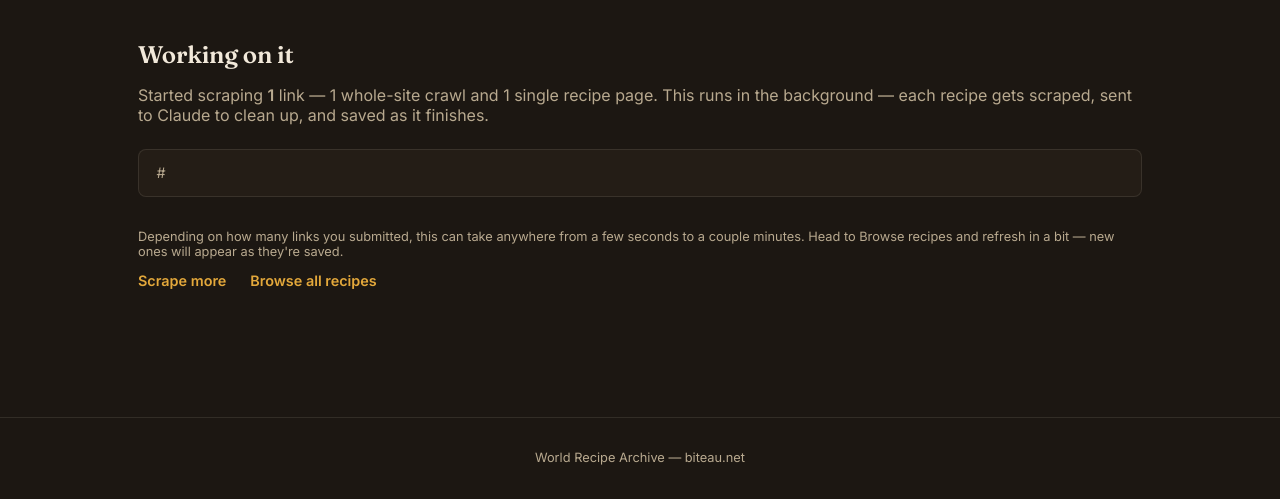
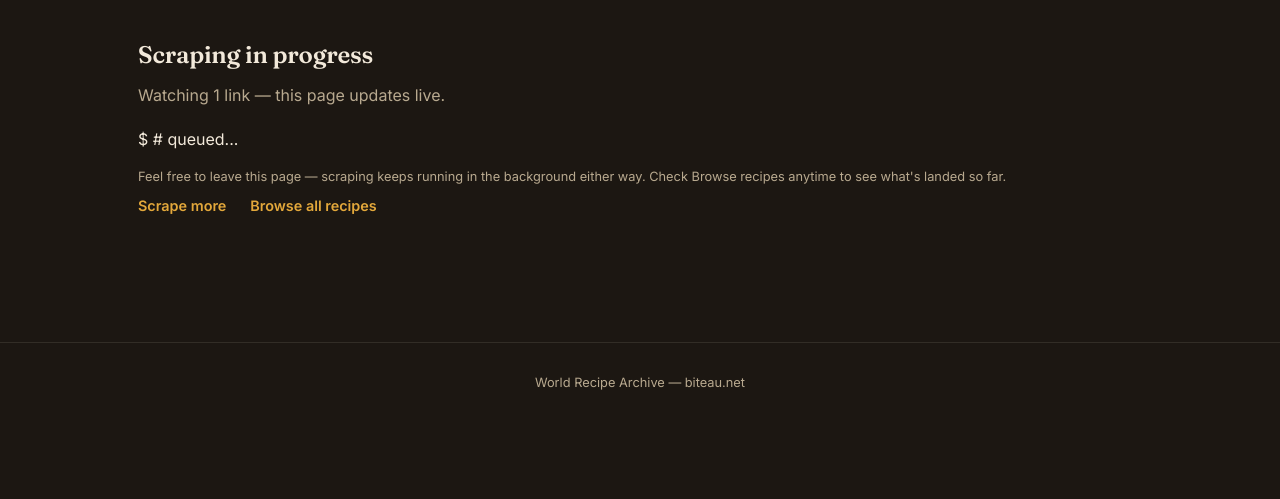
Before and after one commit to vbiteau/recipe-archive, a Flask app: template templates/scrape_result.html in a window 1280 px wide. Shown: the part 72-571 px from the top of the page. Run offline with Flask 3, Linux system fonts and the light colour scheme; the template is opened without the code that fills it: most values are stand-ins (such as "Sample title", 1, 10 or a date in 2020).

Commit message:
Update scrape_result.html

```diff
--- a/templates/scrape_result.html
+++ b/templates/scrape_result.html
@@ -1,34 +1,26 @@
 {% extends "base.html" %}
-{% block title %}Scraping started{% endblock %}
+{% block title %}Scraping...{% endblock %}
 
 {% block content %}
 <section class="results">
-  <h1>Working on it</h1>
-
+  <h1>Scraping in progress</h1>
   <p class="results-summary">
-    Started scraping <strong>{{ submitted_count }}</strong> link{{ 's' if submitted_count != 1 else '' }}
-    {%- if site_count and single_count %}
-      — {{ site_count }} whole-site crawl{{ 's' if site_count != 1 else '' }} and
-      {{ single_count }} single recipe page{{ 's' if single_count != 1 else '' }}
-    {%- elif site_count %}
-      as whole-site crawl{{ 's' if site_count != 1 else '' }}
-    {%- elif single_count %}
-      as single recipe page{{ 's' if single_count != 1 else '' }}
-    {%- endif -%}
-    . This runs in the background — each recipe gets scraped, sent to Claude to clean up,
-    and saved as it finishes.
+    Watching {{ urls|length }} link{{ 's' if urls|length != 1 else '' }} — this page updates live.
   </p>
 
-  <ul class="result-list">
-    {% for u in submitted_urls %}
-      <li>{{ u }}</li>
+  <div class="terminal" id="terminal">
+    {% for u in urls %}
+      <div class="term-line" data-url="{{ u }}">
+        <span class="term-prompt">$</span>
+        <span class="term-url">{{ u }}</span>
+        <span class="term-status term-status--pending">queued...</span>
+      </div>
     {% endfor %}
-  </ul>
+  </div>
 
   <p class="hero-note">
-    Depending on how many links you submitted, this can take anywhere from a few
-    seconds to a couple minutes. Head to <a href="{{ url_for('recipes') }}">Browse recipes</a>
-    and refresh in a bit — new ones will appear as they're saved.
+    Feel free to leave this page — scraping keeps running in the background either way.
+    Check <a href="{{ url_for('recipes') }}">Browse recipes</a> anytime to see what's landed so far.
   </p>
 
   <div class="actions-row">
@@ -36,4 +28,41 @@
     <a href="{{ url_for('recipes') }}">Browse all recipes</a>
   </div>
 </section>
+
+<script>
+  const jobId = {{ job_id | tojson }};
+  const pollUrl = "/api/job/" + jobId;
+
+  function renderStatus(url, item) {
+    const line = document.querySelector('.term-line[data-url="' + CSS.escape(url) + '"]');
+    if (!line) return;
+    const statusEl = line.querySelector('.term-status');
+    statusEl.className = 'term-status term-status--' + item.state;
+    if (item.state === 'done') {
+      statusEl.textContent = item.detail;
+    } else if (item.state === 'working') {
+      statusEl.textContent = item.detail || 'working...';
+    } else {
+      statusEl.textContent = 'queued...';
+    }
+  }
+
+  function poll() {
+    fetch(pollUrl)
+      .then(r => r.ok ? r.json() : null)
+      .then(data => {
+        if (!data || !data.items) return;
+        for (const [url, item] of Object.entries(data.items)) {
+          renderStatus(url, item);
+        }
+        if (data.finished) {
+          clearInterval(pollHandle);
+        }
+      })
+      .catch(() => {});
+  }
+
+  const pollHandle = setInterval(poll, 1200);
+  poll();
+</script>
 {% endblock %}
```
